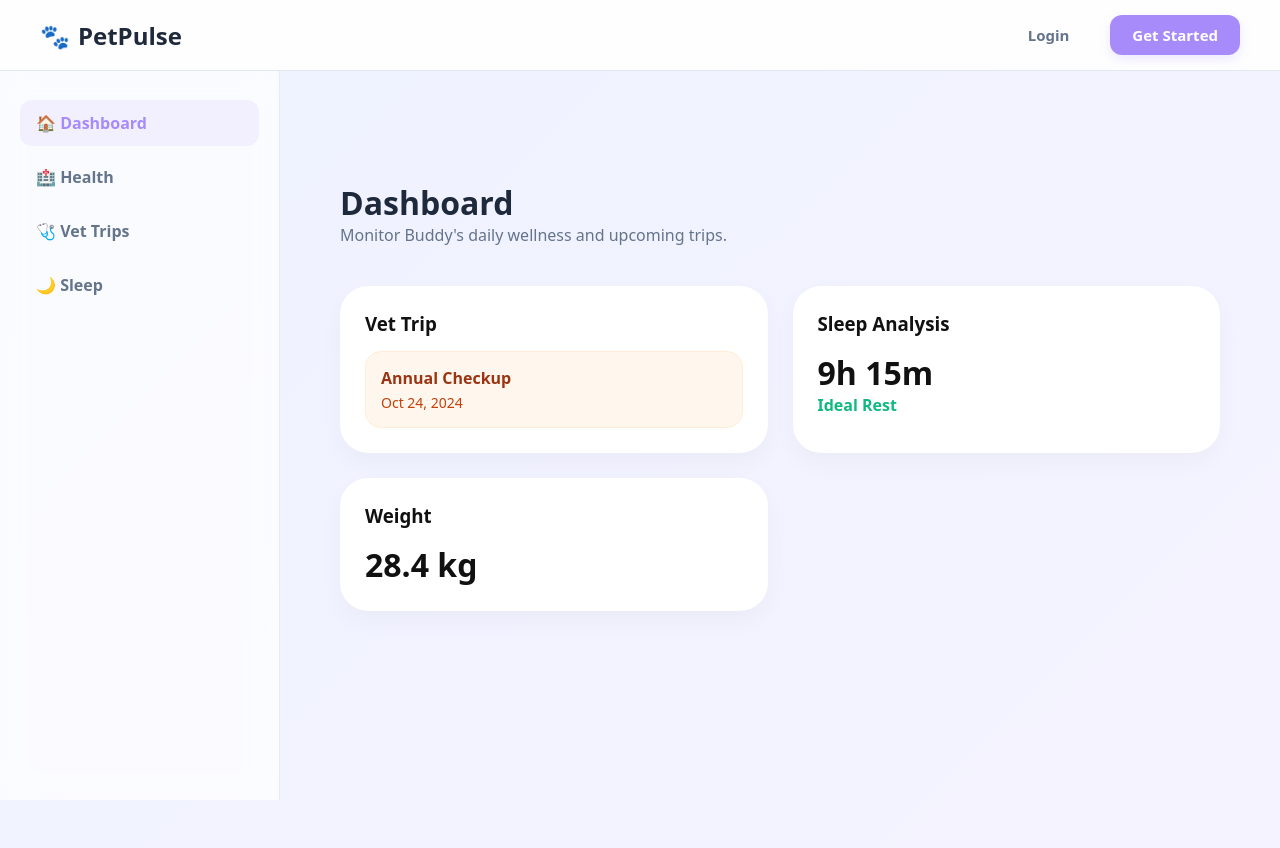
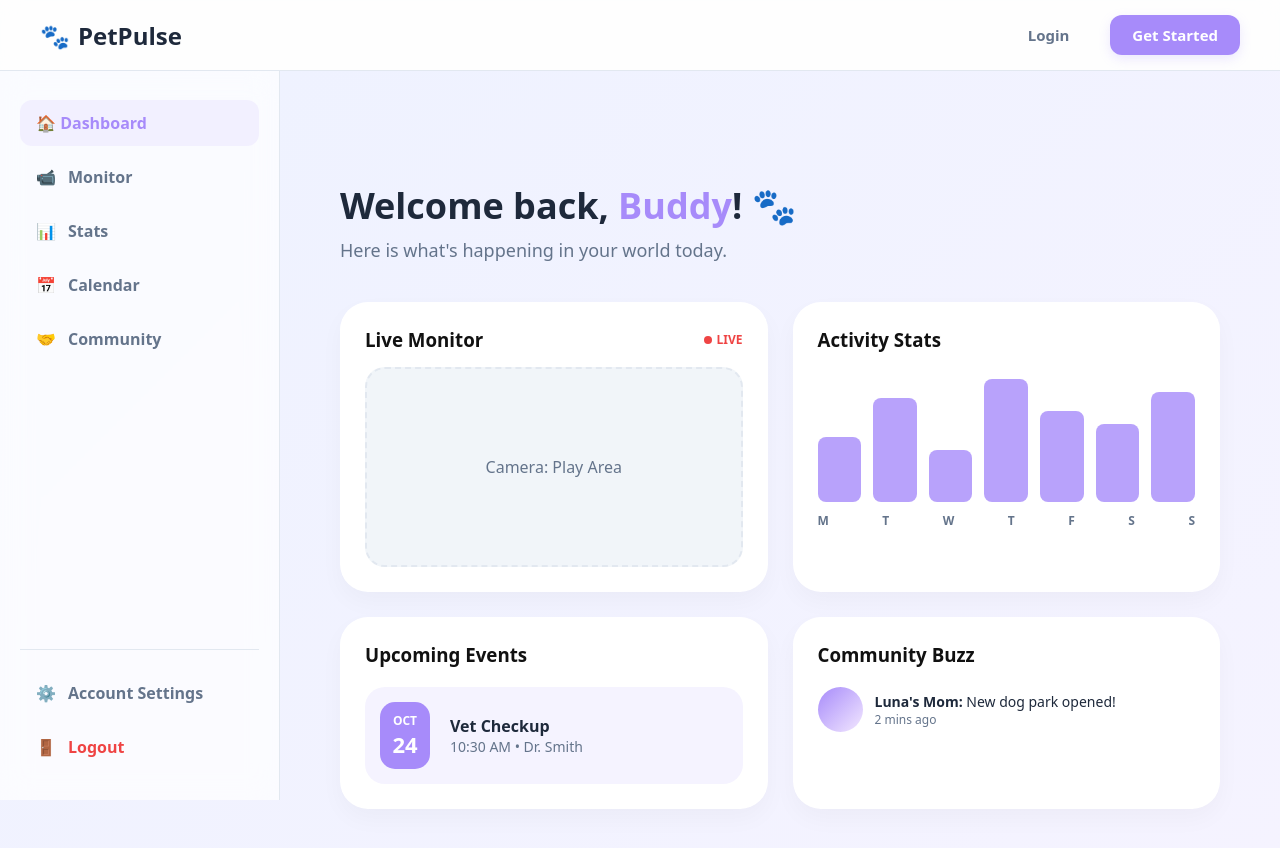
Before and after one commit to Chimp56/2026_Hacklahoma_Pet, a React (Vite) app in the folder frontend/: page /home in a window 1280 px wide. Shown: the top 848 px of the page. Built offline with nearby package versions, Linux system fonts and the light colour scheme.

Commit message:
new homepage

```diff
--- a/frontend/src/pages/Home.jsx
+++ b/frontend/src/pages/Home.jsx
@@ -3,25 +3,26 @@ import { Link } from "react-router-dom";
 
 export default function Home() {
   const navbarHeight = '70px';
+  const petName = "Buddy"; // This will eventually come from your registration data
 
   const colors = {
     bgGradient: 'linear-gradient(135deg, #EEF2FF 0%, #F5F3FF 100%)',
     sidebarBg: 'rgba(255, 255, 255, 0.7)',
-    primary: '#A78BFA',
+    primary: '#A78BFA', // The soft purple for Buddy's name
     textMain: '#1E293B',
     textMuted: '#64748B',
+    white: '#FFFFFF',
     accent: '#F5F3FF',
-    white: '#FFFFFF',
-    success: '#10B981'
+    live: '#EF4444',
+    border: '#E2E8F0'
   };
 
-  // MAIN PAGE WRAPPER: This locks the background so it never moves
   const pageWrapperStyle = {
     display: 'flex',
     height: '100vh',
     width: '100vw',
-    background: colors.bgGradient, // Background is pinned here
-    overflow: 'hidden', // Prevents the whole body from scrolling
+    background: colors.bgGradient,
+    overflow: 'hidden',
     fontFamily: "'Inter', sans-serif",
   };
 
@@ -30,7 +31,7 @@ export default function Home() {
     height: `calc(100vh - ${navbarHeight})`,
     backgroundColor: colors.sidebarBg,
     backdropFilter: 'blur(15px)',
-    borderRight: '1px solid rgba(226, 232, 240, 0.8)',
+    borderRight: `1px solid ${colors.border}`,
     display: 'flex',
     flexDirection: 'column',
     padding: '30px 20px',
@@ -41,14 +42,13 @@ export default function Home() {
     zIndex: 900
   };
 
-  // CONTENT AREA: This is the ONLY part that scrolls
   const mainContentStyle = {
     marginLeft: '280px',
     marginTop: navbarHeight,
     padding: '40px 60px',
-    height: `calc(100vh - ${navbarHeight})`, // Fits exactly in the viewport
+    height: `calc(100vh - ${navbarHeight})`,
     width: 'calc(100% - 280px)',
-    overflowY: 'auto', // Scrollbar only appears here
+    overflowY: 'auto',
     boxSizing: 'border-box'
   };
 
@@ -60,48 +60,124 @@ export default function Home() {
     border: '1px solid rgba(255, 255, 255, 0.6)',
   };
 
+  const navItem = (label, icon, path = `/${label.toLowerCase().replace(" ", "-")}`) => (
+    <Link to={path} style={{
+      display: 'flex', alignItems: 'center', gap: '12px', padding: '12px 16px',
+      textDecoration: 'none', color: colors.textMuted, fontWeight: '600',
+      borderRadius: '12px', marginBottom: '8px'
+    }}>
+      <span>{icon}</span> {label}
+    </Link>
+  );
+
   return (
     <div style={pageWrapperStyle}>
 
       {/* --- SIDEBAR --- */}
       <aside style={sidebarStyle}>
         <nav style={{ flex: 1 }}>
-          <Link to="/home" style={{ display: 'flex', alignItems: 'center', gap: '12px', padding: '12px 16px', textDecoration: 'none', color: colors.primary, backgroundColor: 'rgba(167, 139, 250, 0.1)', fontWeight: '600', borderRadius: '12px', marginBottom: '8px' }}>🏠 Dashboard</Link>
-          <Link to="/health" style={{ display: 'flex', alignItems: 'center', gap: '12px', padding: '12px 16px', textDecoration: 'none', color: colors.textMuted, fontWeight: '600', borderRadius: '12px', marginBottom: '8px' }}>🏥 Health</Link>
-          <Link to="/vet-visits" style={{ display: 'flex', alignItems: 'center', gap: '12px', padding: '12px 16px', textDecoration: 'none', color: colors.textMuted, fontWeight: '600', borderRadius: '12px', marginBottom: '8px' }}>🩺 Vet Trips</Link>
-          <Link to="/sleep" style={{ display: 'flex', alignItems: 'center', gap: '12px', padding: '12px 16px', textDecoration: 'none', color: colors.textMuted, fontWeight: '600', borderRadius: '12px', marginBottom: '8px' }}>🌙 Sleep</Link>
+          <Link to="/home" style={{
+            display: 'flex', alignItems: 'center', gap: '12px', padding: '12px 16px',
+            textDecoration: 'none', color: colors.primary, backgroundColor: 'rgba(167, 139, 250, 0.1)',
+            fontWeight: '600', borderRadius: '12px', marginBottom: '8px'
+          }}>
+            🏠 Dashboard
+          </Link>
+          {navItem("Monitor", "📹")}
+          {navItem("Stats", "📊")}
+          {navItem("Calendar", "📅")}
+          {navItem("Community", "🤝")}
         </nav>
+
+        {/* ACCOUNT SETTINGS SECTION */}
+        <div style={{ borderTop: `1px solid ${colors.border}`, paddingTop: '20px' }}>
+          {navItem("Account Settings", "⚙️", "/settings")}
+          <Link to="/auth" style={{
+            display: 'flex', alignItems: 'center', gap: '12px', padding: '12px 16px',
+            textDecoration: 'none', color: '#EF4444', fontWeight: '600', borderRadius: '12px'
+          }}>
+            <span>🚪</span> Logout
+          </Link>
+        </div>
       </aside>
 
       {/* --- MAIN CONTENT --- */}
       <main style={mainContentStyle}>
         <header style={{ marginBottom: '40px' }}>
-          <h1 style={{ margin: 0, color: colors.textMain, fontSize: '32px', fontWeight: '800' }}>Dashboard</h1>
-          <p style={{ color: colors.textMuted, fontSize: '16px' }}>Monitor Buddy's daily wellness and upcoming trips.</p>
+          {/* PERSONALIZED HEADER WITH COLORED NAME */}
+          <h1 style={{ margin: 0, color: colors.textMain, fontSize: '36px', fontWeight: '900' }}>
+            Welcome back, <span style={{ color: colors.primary }}>{petName}</span>! 🐾
+          </h1>
+          <p style={{ color: colors.textMuted, fontSize: '18px', marginTop: '8px' }}>
+            Here is what's happening in your world today.
+          </p>
         </header>
 
-        <div style={{ display: 'grid', gridTemplateColumns: 'repeat(auto-fit, minmax(320px, 1fr))', gap: '25px', paddingBottom: '40px' }}>
+        {/* DASHBOARD GRID */}
+        <div style={{
+          display: 'grid',
+          gridTemplateColumns: 'repeat(auto-fit, minmax(350px, 1fr))',
+          gap: '25px',
+          paddingBottom: '40px'
+        }}>
 
+          {/* LIVE MONITOR */}
           <div style={cardStyle}>
-            <h3 style={{ margin: '0 0 15px 0' }}>Vet Trip</h3>
-            <div style={{ padding: '15px', backgroundColor: '#FFF7ED', borderRadius: '16px', border: '1px solid #FFEDD5' }}>
-              <p style={{ margin: 0, fontWeight: 'bold', color: '#9A3412' }}>Annual Checkup</p>
-              <p style={{ margin: '4px 0 0', fontSize: '14px', color: '#C2410C' }}>Oct 24, 2024</p>
+            <div style={{ display: 'flex', justifyContent: 'space-between', marginBottom: '15px' }}>
+              <h3 style={{ margin: 0 }}>Live Monitor</h3>
+              <div style={{ display: 'flex', alignItems: 'center', gap: '5px' }}>
+                <div style={{ width: '8px', height: '8px', borderRadius: '50%', backgroundColor: colors.live }}></div>
+                <span style={{ color: colors.live, fontSize: '12px', fontWeight: 'bold' }}>LIVE</span>
+              </div>
+            </div>
+            <div style={{
+              width: '100%', height: '200px', backgroundColor: '#F1F5F9', borderRadius: '20px',
+              display: 'flex', alignItems: 'center', justifyContent: 'center', border: '2px dashed #E2E8F0'
+            }}>
+              <span style={{ color: colors.textMuted }}>Camera: Play Area</span>
             </div>
           </div>
 
+          {/* ACTIVITY STATS */}
           <div style={cardStyle}>
-            <h3 style={{ margin: '0 0 15px 0' }}>Sleep Analysis</h3>
-            <span style={{ fontSize: '32px', fontWeight: '800' }}>9h 15m</span>
-            <p style={{ color: colors.success, fontWeight: 'bold' }}>Ideal Rest</p>
+            <h3 style={{ margin: '0 0 20px 0' }}>Activity Stats</h3>
+            <div style={{ display: 'flex', alignItems: 'flex-end', gap: '12px', height: '140px', paddingBottom: '10px' }}>
+              {[50, 80, 40, 95, 70, 60, 85].map((h, i) => (
+                <div key={i} style={{ flex: 1, backgroundColor: colors.primary, height: `${h}%`, borderRadius: '8px', opacity: 0.8 }}></div>
+              ))}
+            </div>
+            <div style={{ display: 'flex', justifyContent: 'space-between', fontSize: '12px', color: colors.textMuted, fontWeight: 'bold' }}>
+              <span>M</span><span>T</span><span>W</span><span>T</span><span>F</span><span>S</span><span>S</span>
+            </div>
           </div>
 
+          {/* CALENDAR */}
           <div style={cardStyle}>
-            <h3 style={{ margin: '0 0 15px 0' }}>Weight</h3>
-            <span style={{ fontSize: '32px', fontWeight: '800' }}>28.4 kg</span>
+            <h3 style={{ margin: '0 0 20px 0' }}>Upcoming Events</h3>
+            <div style={{ display: 'flex', gap: '20px', alignItems: 'center', backgroundColor: colors.accent, padding: '15px', borderRadius: '20px' }}>
+              <div style={{ backgroundColor: colors.primary, color: 'white', padding: '10px', borderRadius: '15px', textAlign: 'center', minWidth: '50px' }}>
+                <div style={{ fontSize: '12px', fontWeight: 'bold' }}>OCT</div>
+                <div style={{ fontSize: '22px', fontWeight: '900' }}>24</div>
+              </div>
+              <div>
+                <p style={{ margin: 0, fontWeight: '800', color: colors.textMain }}>Vet Checkup</p>
+                <p style={{ margin: 0, fontSize: '14px', color: colors.textMuted }}>10:30 AM • Dr. Smith</p>
+              </div>
+            </div>
           </div>
 
-          {/* Add more cards here to test scrolling */}
+          {/* COMMUNITY */}
+          <div style={cardStyle}>
+            <h3 style={{ margin: '0 0 20px 0' }}>Community Buzz</h3>
+            <div style={{ display: 'flex', gap: '12px', alignItems: 'center' }}>
+              <div style={{ width: '45px', height: '45px', borderRadius: '50%', background: 'linear-gradient(135deg, #A78BFA, #F3E8FF)' }}></div>
+              <div>
+                <p style={{ margin: 0, fontSize: '14px', color: colors.textMain }}><b>Luna's Mom:</b> New dog park opened!</p>
+                <p style={{ margin: 0, fontSize: '12px', color: colors.textMuted }}>2 mins ago</p>
+              </div>
+            </div>
+          </div>
+
         </div>
       </main>
     </div>
```
